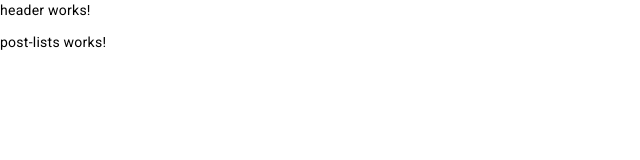
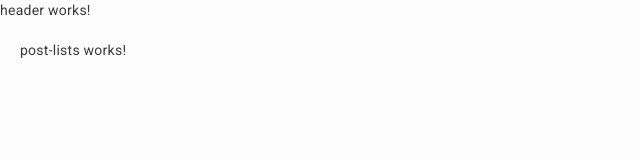
Before and after one commit to Momfus/applyDigitalChallenge, an Angular app: page /#/post-list in a window 1280 px wide. Shown: the top 160 px of the page, without its empty margins (0-640 px from the left). Built offline with nearby package versions, Linux system fonts and the light colour scheme.

Commit message:
main style and page not found done

```diff
--- a/src/app/pages/not-found/not-found.component.html
+++ b/src/app/pages/not-found/not-found.component.html
@@ -1 +1,5 @@
-<p>not-found works!</p>
+<div class="error-page">
+  <h1>404</h1>
+  <p>{{ message }}.</p>
+  <button  mat-raised-button color="primary" (click)="OnGoMainPage()">Return to main page</button>
+</div>
--- a/src/app/pages/not-found/not-found.component.ts
+++ b/src/app/pages/not-found/not-found.component.ts
@@ -1,10 +1,57 @@
 import { Component } from '@angular/core';
+import { ActivatedRoute, Router } from '@angular/router';
+import { MatSnackBar } from '@angular/material/snack-bar';
 
 @Component({
   selector: 'app-not-found',
   templateUrl: './not-found.component.html',
-  styleUrls: ['./not-found.component.css']
+  styles: [
+    `
+      .error-page {
+        text-align: center;
+        padding: 20px;
+        margin: 0.5rem;
+      }
+      h1 {
+        font-size: 4rem;
+        margin-bottom: 20px;
+      }
+      p {
+        font-size: 2rem;
+      }
+      button {
+        padding: 10px 20px;
+        margin-top: 1rem;
+        font-size: 1.2rem;
+      }
+    `,
+  ],
 })
 export class NotFoundComponent {
 
+  message!: string;
+
+  constructor(
+    private route: ActivatedRoute,
+    private router: Router,
+    private snackBar: MatSnackBar
+  ) {}
+
+  ngOnInit(): void {
+    this.message = this.route.snapshot.data['message'];
+    this.openSnackBar(this.message);
+  }
+
+  openSnackBar(msg: string) {
+    this.snackBar.open(msg, 'Close', {
+      duration: 2000,
+      horizontalPosition: 'center',
+      verticalPosition: 'bottom',
+    });
+  }
+
+  OnGoMainPage(): void {
+    this.router.navigate(['']);
+  }
+
 }
--- a/src/styles.css
+++ b/src/styles.css
@@ -1,4 +1,24 @@
 /* You can add global styles to this file, and also import other style files */
 
-html, body { height: 100%; }
-body { margin: 0; font-family: Roboto, "Helvetica Neue", sans-serif; }
+
+html,
+body {
+  height: 100%;
+  box-sizing: border-box;
+}
+body {
+  margin: 0;
+  font-family: Roboto, "Helvetica Neue", sans-serif;
+  padding: 0 0 6.125rem;
+  background-color: #fcfcfc;
+  color: #3b3b3b;
+}
+
+app-root {
+  display: block;
+  height: 100%;
+}
+
+.container {
+  margin: 20px;
+}
```
Also changed, not shown: src/app/app.module.ts (+5 -2 lines), src/app/shared/angular.material.module.ts (added, +18 -0 lines).
